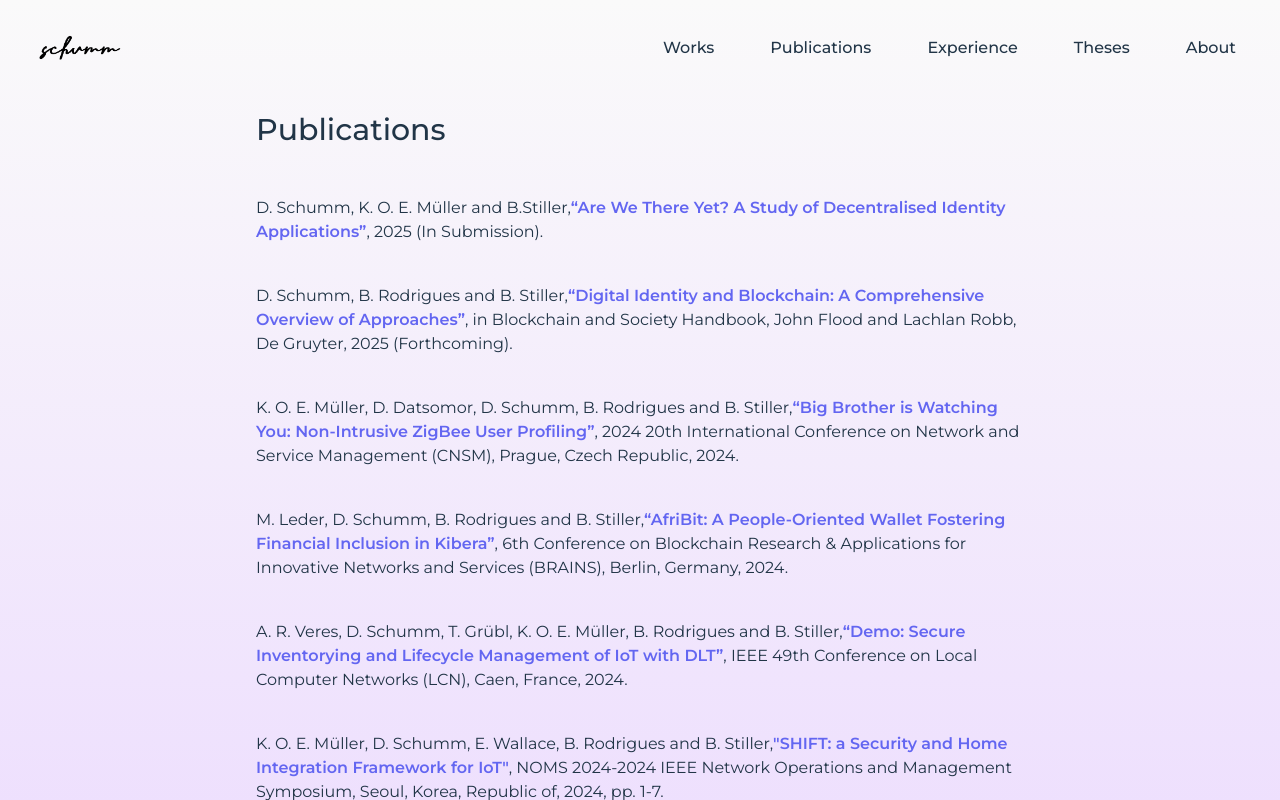
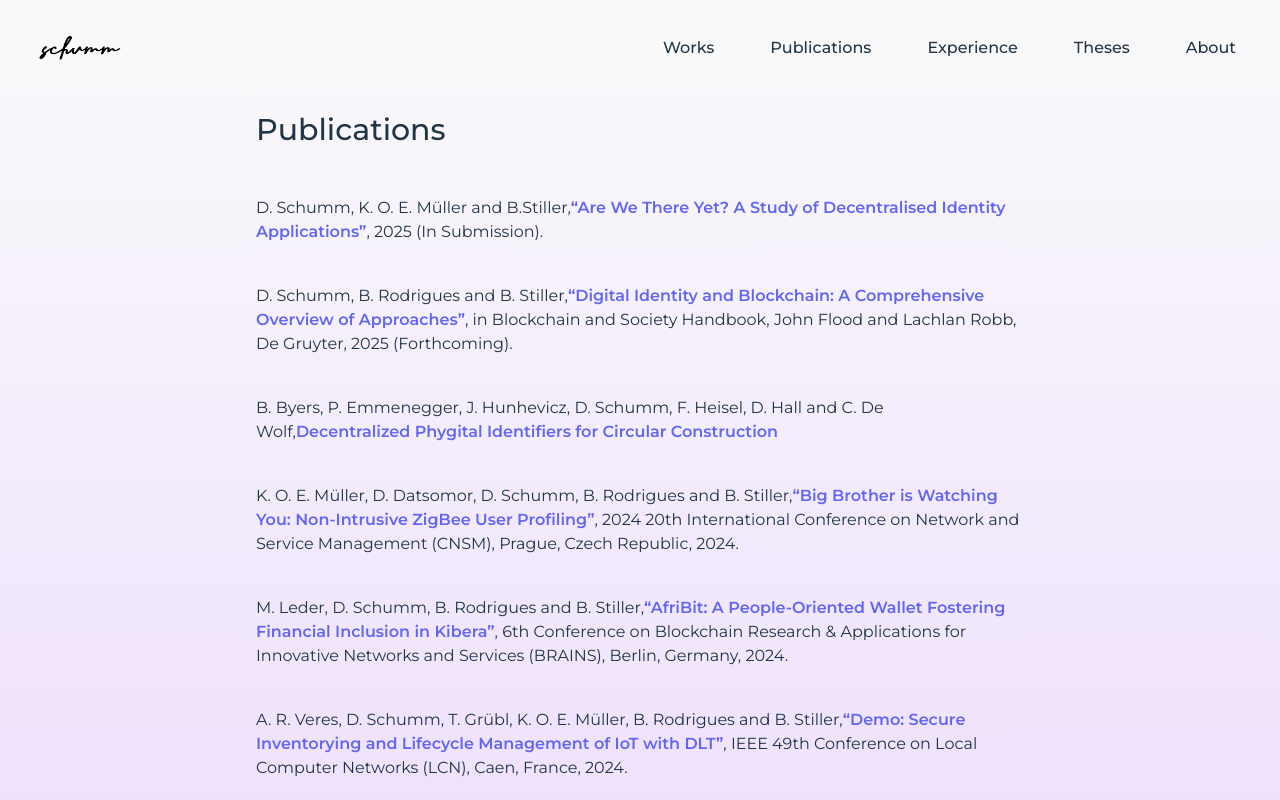
Before and after one commit to schummd/schummd.github.io, a React (Vite) app: page /#/experience in a window 1280 px wide. Both pictures are taken after a click on the link "Publications". Shown: the top 800 px of the page. Built offline with nearby package versions, Linux system fonts and the light colour scheme.

Commit message:
updated publications

```diff
--- a/src/pages/Publications.jsx
+++ b/src/pages/Publications.jsx
@@ -15,6 +15,10 @@ export default function Publications() {
             <a href="#" class="font-semibold text-indigo-500">“Digital Identity and Blockchain: A Comprehensive Overview of Approaches”</a>,
             in Blockchain and Society Handbook, John Flood and Lachlan Robb,
             De Gruyter, 2025 (Forthcoming).
+          </li>
+          <li>
+            B. Byers, P. Emmenegger, J. Hunhevicz, D. Schumm, F. Heisel, D. Hall and C. De Wolf,
+            <a href="http://dx.doi.org/10.2139/ssrn.4946912" class="font-semibold text-indigo-500" target="_blank">Decentralized Phygital Identifiers for Circular Construction</a>
           </li>
           <li>
             K. O. E. Müller, D. Datsomor, D. Schumm, B. Rodrigues and B. Stiller,
```
